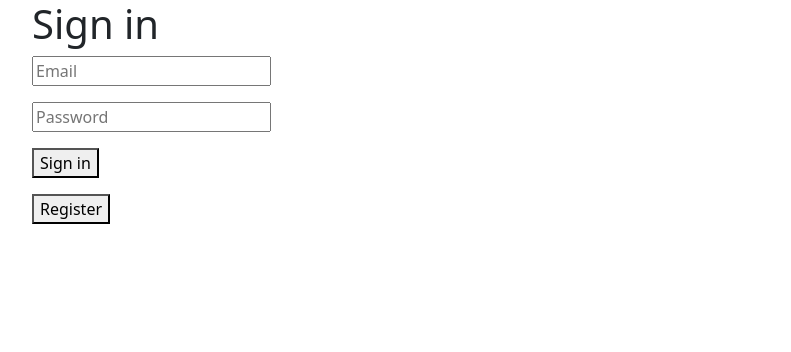
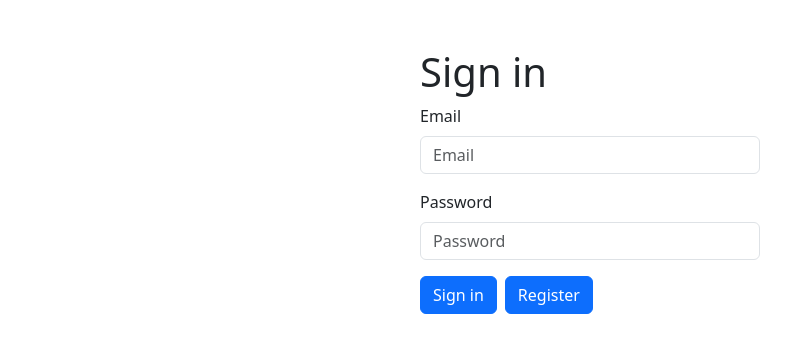
Before and after one commit to jzhu0106/Assignment5032Jianqin, a Vue app in the folder vue-project/: page / in a window 1280 px wide. Shown: the top 352 px of the page, without its empty margins (50-841 px from the left). Built offline with nearby package versions, Linux system fonts and the light colour scheme.

Commit message:
Sign-in page UI enhancemen-Bootstrap

```diff
--- a/vue-project/src/views/FirebaseSigninView.vue
+++ b/vue-project/src/views/FirebaseSigninView.vue
@@ -1,10 +1,28 @@
 <template>
+  <div class="container mt-5">
+  <div class="container">
+  <div class="row justify-content-center">
+    <div class="col-12 col-md-6 col-lg-4">
   <h1>Sign in</h1>
-  <p><input type="text" placeholder="Email" v-model="email" /></p>
-  <p><input type="password" placeholder="Password" v-model="password" /></p>
-  <p v-if="errorMessage" style="color: red;">{{ errorMessage }}</p>
-  <p><button @click="signin">Sign in</button></p>
-  <p><button @click="goToRegister">Register</button></p>
+  <div class="mb-3">
+  <label class="form-label">Email</label>
+  <input type="text" class="form-control" placeholder="Email" v-model="email" />
+</div>
+  <div v-if="errors.email" class="text-danger">{{ errors.email }}</div>
+  <div class="mb-3">
+  <label class="form-label">Password</label>
+  <input type="password" class="form-control" placeholder="Password" v-model="password" />
+</div>
+  <div v-if="errors.password" class="text-danger">{{ errors.password }}</div>
+  <div v-if="errorMessage" class="text-danger">{{ errorMessage }}</div>
+<div class="d-flex gap-2">
+<button class="btn btn-primary" @click="signin">Sign in</button>
+<button class="btn btn-primary" @click="goToRegister">Register</button>
+</div>
+      </div>
+  </div>
+</div>
+</div>
 </template>
 
 <script setup>
@@ -17,12 +35,38 @@ const password = ref("");
 const router = useRouter();
 const auth = getAuth();
 
+
+
+const errors = ref({
+  email: null,
+  password: null,
+});
+
+const validateEmail = () => {
+  if (!email.value) {
+    errors.value.email = "Email is required";
+  } else {
+    errors.value.email = null;
+  }
+};
+
+const validatePassword = () => {
+  if (!password.value) {
+    errors.value.password = "Password is required";
+  } else {
+    errors.value.password = null;
+  }
+};
+
 const signin = () => {
   errorMessage.value = "";
 
-    if (!email.value || !password.value) {
-    alert('please enter the email and password');
-    return;}
+validateEmail();
+validatePassword();
+
+if (errors.value.email || errors.value.password) {
+  return;
+}
   signInWithEmailAndPassword(auth, email.value, password.value)
     .then((data) => {
       console.log("Firebase Register Successful!");
```
